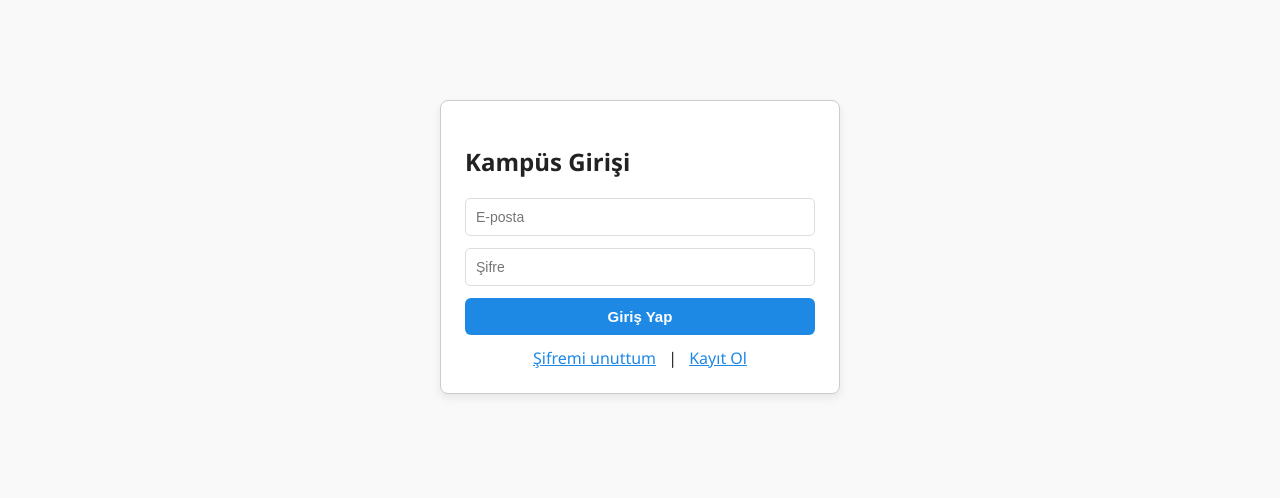
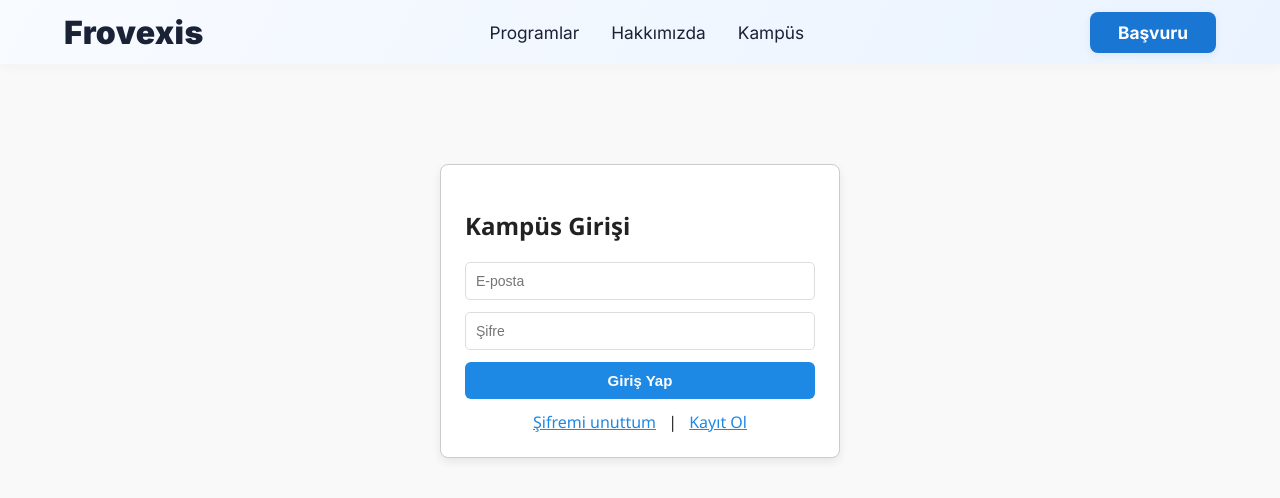
Before and after one commit to Musakusbey/education, a React (Vite) app: page /giris in a window 1280 px wide. Shown: the top 498 px of the page. Built offline with nearby package versions, Linux system fonts and the light colour scheme; the HTML template or start-up script is replaced by a standard one.

Commit message:
feat: Add modern Navbar to campus login page for consistent and professional UI

```diff
--- a/src/pages/Giris.jsx
+++ b/src/pages/Giris.jsx
@@ -2,6 +2,7 @@ import { useState } from "react";
 import { useNavigate, Link } from "react-router-dom";
 import { supabase } from "../supabaseClient";
 import "./Giris.css";
+import Navbar from "../components/Navbar";
 
 export default function Giris() {
   const [email, setEmail] = useState("");
@@ -27,10 +28,14 @@ export default function Giris() {
   };
 
   return (
+    <>
+      <Navbar />
       <div className="min-h-screen flex items-center justify-center bg-gray-50">
         <form onSubmit={handleSubmit} className="giris-formu">
           <h2 className="text-2xl font-bold mb-6 text-center">Kampüs Girişi</h2>
-        {error && <div className="text-red-600 mb-3 text-center">{error}</div>}
+          {error && (
+            <div className="text-red-600 mb-3 text-center">{error}</div>
+          )}
           <input
             type="email"
             placeholder="E-posta"
@@ -73,5 +78,6 @@ export default function Giris() {
           </div>
         </form>
       </div>
+    </>
   );
 }
```
Lines whose indentation alone changed are shown as unchanged.
